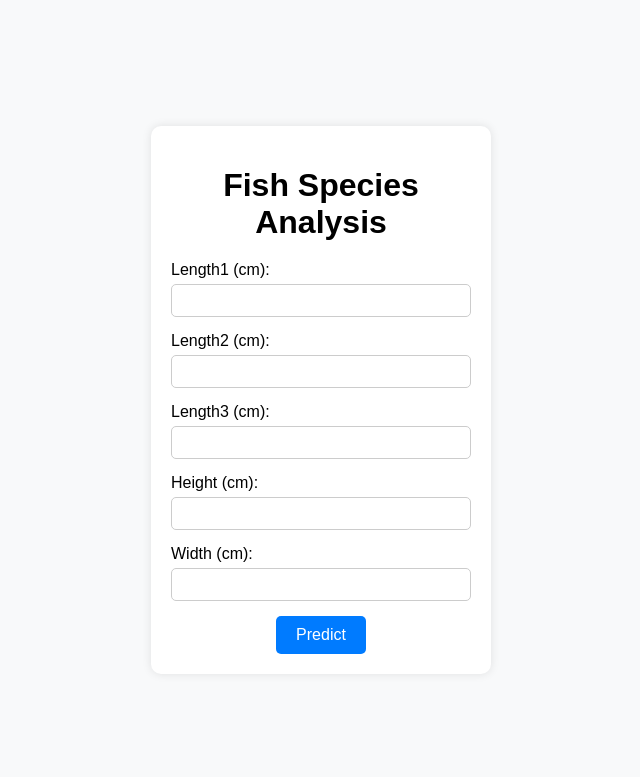
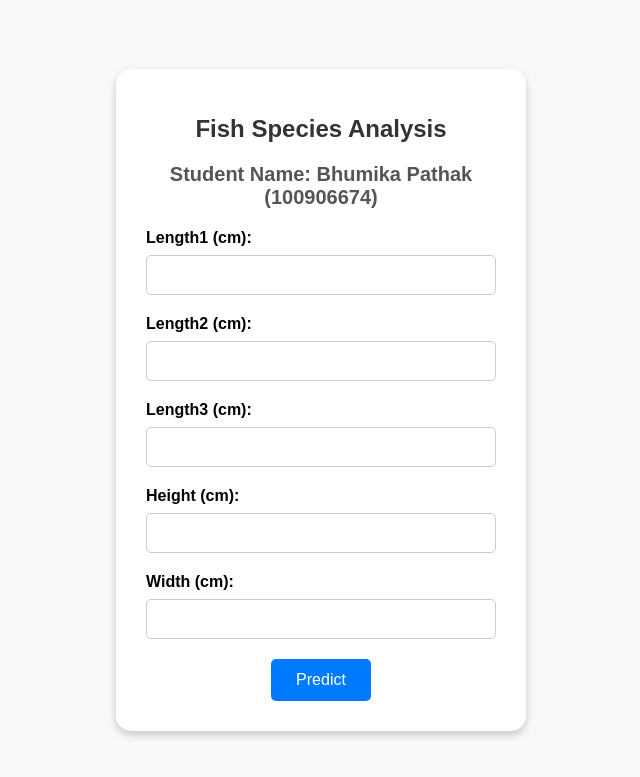
Before and after one commit to BhumikaPathak2/FishDataPrediction, a Flask app: page / in a window 1280 px wide. Shown: the top 777 px of the page, without its empty margins (319-959 px from the left). Run offline with Flask 3, Linux system fonts and the light colour scheme; parts of the project's set-up code (start-up, migrations or seed data) failed here and were passed over.

Commit message:
updated UI
Updated UI

```diff
--- a/static/style.css
+++ b/static/style.css
@@ -1,5 +1,5 @@
 body {
-    font-family: Arial, sans-serif;
+    font-family: 'Arial', sans-serif;
     background-color: #f8f9fa;
     display: flex;
     justify-content: center;
@@ -9,44 +9,55 @@ body {
 }
 
 .container {
-    background-color: white;
-    padding: 20px;
-    border-radius: 10px;
-    box-shadow: 0 0 10px rgba(0, 0, 0, 0.1);
+    background-color: #ffffff;
+    padding: 30px;
+    border-radius: 15px;
+    box-shadow: 0 4px 8px rgba(0, 0, 0, 0.2);
     text-align: center;
-    width: 300px;
+    width: 350px;
 }
 
 h1 {
+    color: #333333;
     margin-bottom: 20px;
+    font-size: 24px;
+}
+
+h2 {
+    color: #555555;
+    margin-bottom: 20px;
+    font-size: 20px;
 }
 
 .form-group {
-    margin-bottom: 15px;
+    margin-bottom: 20px;
     text-align: left;
 }
 
 label {
     display: block;
-    margin-bottom: 5px;
+    margin-bottom: 8px;
+    font-weight: bold;
 }
 
 input[type="text"] {
     width: 100%;
-    padding: 8px;
+    padding: 10px;
+    border: 1px solid #cccccc;
+    border-radius: 5px;
     box-sizing: border-box;
-    border: 1px solid #ccc;
-    border-radius: 5px;
+    font-size: 16px;
 }
 
 button {
-    padding: 10px 20px;
+    padding: 12px 25px;
     background-color: #007bff;
     border: none;
-    color: white;
+    color: #ffffff;
     border-radius: 5px;
     cursor: pointer;
     font-size: 16px;
+    transition: background-color 0.3s ease;
 }
 
 button:hover {
@@ -54,5 +65,8 @@ button:hover {
 }
 
 .result {
-    margin-top: 20px;
+    margin-top: 30px;
+    color: #333333;
+    font-size: 18px;
+    font-weight: bold;
 }
--- a/templates/index.html
+++ b/templates/index.html
@@ -9,6 +9,7 @@
 <body>
     <div class="container">
         <h1>Fish Species Analysis</h1>
+        <h2>Student Name: Bhumika Pathak (100906674)</h2>
         <form action="{{ url_for('predict') }}" method="post">
             <div class="form-group">
                 <label for="length1">Length1 (cm):</label>
```
